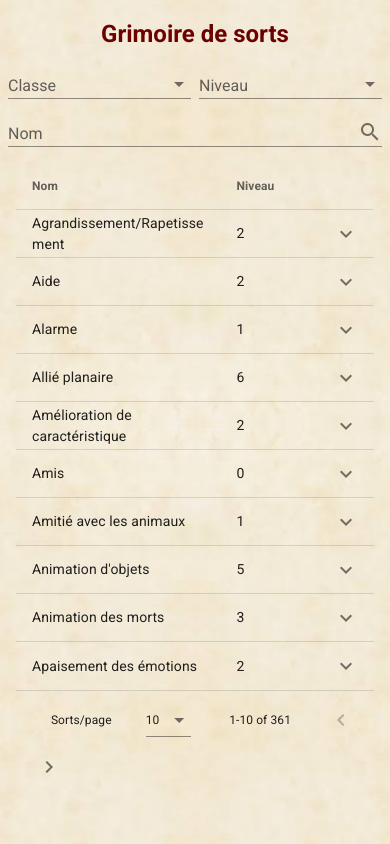
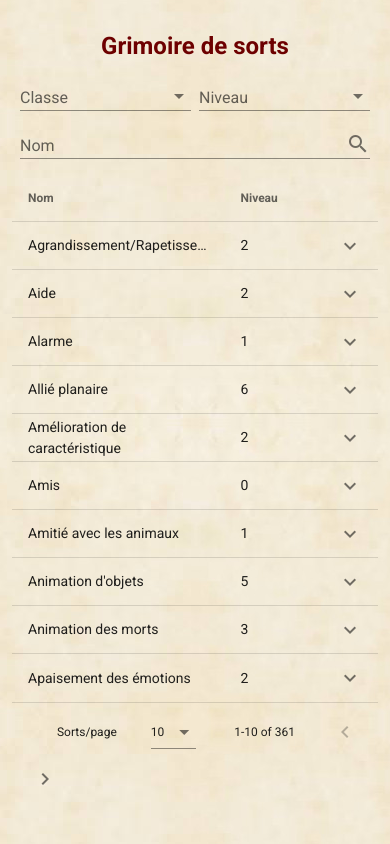
Before and after one commit to cyrilpointet/spell_book, a Vue app: page / in a window 390 px wide. Built offline with nearby package versions, Linux system fonts and the light colour scheme; a web font is replaced by a local one.

Commit message:
improve UI

```diff
--- a/src/App.vue
+++ b/src/App.vue
@@ -1,5 +1,6 @@
 <template>
   <v-app id="app">
+    <div class="container">
       <h2 class="text-center primary--text mt-4">Grimoire de sorts</h2>
 
       <div class="d-flex px-2 mt-4">
@@ -33,8 +34,6 @@
         ></v-text-field>
       </div>
 
-    <v-card class="main mx-auto" elevation="0">
-      <v-card-text>
       <v-data-table
         :headers="headers"
         :items="spells"
@@ -50,6 +49,7 @@
           'items-per-page-text': 'Sorts/page'
         }"
         style="background: none !important;"
+        class="mt-4"
       >
         <template v-slot:expanded-item="{ headers, item }">
           <td :colspan="headers.length">
@@ -57,8 +57,7 @@
           </td>
         </template>
       </v-data-table>
-      </v-card-text>
-    </v-card>
+    </div>
   </v-app>
 </template>
 
@@ -135,6 +134,8 @@ export default {
     @media screen and (max-width: 400px) {
       &:first-child {
         max-width: 50vw;
+        overflow: hidden;
+        text-overflow: ellipsis
       }
       &:nth-child(2) {
         width: 25vw;
--- a/src/components/SpellSheet.vue
+++ b/src/components/SpellSheet.vue
@@ -1,5 +1,6 @@
 <template>
   <div class="my-4 mainSpell">
+    <h4 class="primary--text text-center mb-4">{{ spell.title }}</h4>
     <p><strong class="primary--text">Niveau : </strong>{{ spell.level }}</p>
     <p><strong class="primary--text">Ecole : </strong>{{ spell.school }}</p>
     <p>
```
Lines whose indentation alone changed are shown as unchanged.
